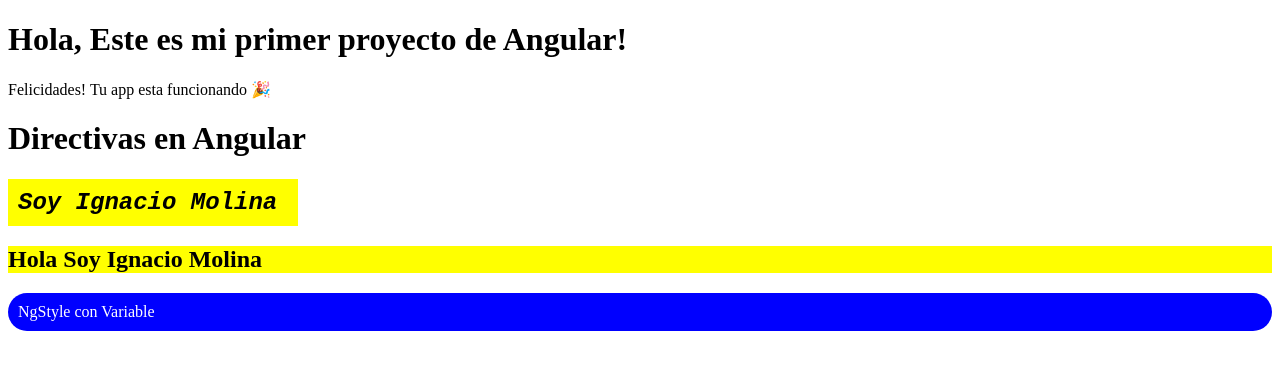
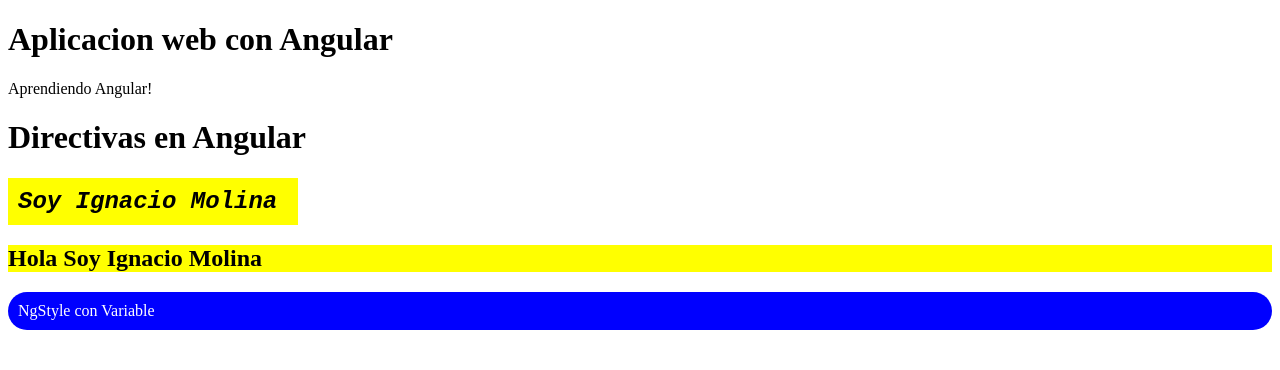
Before and after one commit to Ignacio-Molina-0804/UDemyWebCourse, an Angular app in the folder Angular/: page / in a window 1280 px wide. Shown: the top 370 px of the page. Built offline with nearby package versions, Linux system fonts and the light colour scheme.

Commit message:
Uso de Config para info

```diff
--- a/Angular/src/app/app.html
+++ b/Angular/src/app/app.html
@@ -1,5 +1,5 @@
-<h1>Hola, {{ title() }}</h1>
-<p>Felicidades! Tu app esta funcionando 🎉</p>
+<h1>{{ title }}</h1>
+<p>{{description}}</p>
 
 <!-- <miProducto></miProducto> -->
 <!-- <app-usuario></app-usuario> -->
--- a/Angular/src/app/app.ts
+++ b/Angular/src/app/app.ts
@@ -2,6 +2,7 @@
 import { Usuario } from './components/usuario/usuario';
 import { Ventas } from './components/ventas/ventas';
 import { Pelicula } from './components/pelicula/pelicula';
+import { config } from './models/config'
 
 @Component({
   selector: 'app-root',
@@ -10,5 +11,8 @@
   styleUrl: './app.css'
 })
 export class App {
-  protected readonly title = signal('Este es mi primer proyecto de Angular!');
+
+  title = config.title;
+  description = config.descripcion;
+
 }
--- /dev/null
+++ b/Angular/src/app/models/config.ts
@@ -0,0 +1,9 @@
+export const config = {
+
+    color: "blue",
+    theme: "dark",
+    title: "Aplicacion web con Angular",
+    descripcion: "Aprendiendo Angular!",
+    url: "https://github.com/Ignacio-Molina-0804/UDemyWebCourse",
+
+}
```
